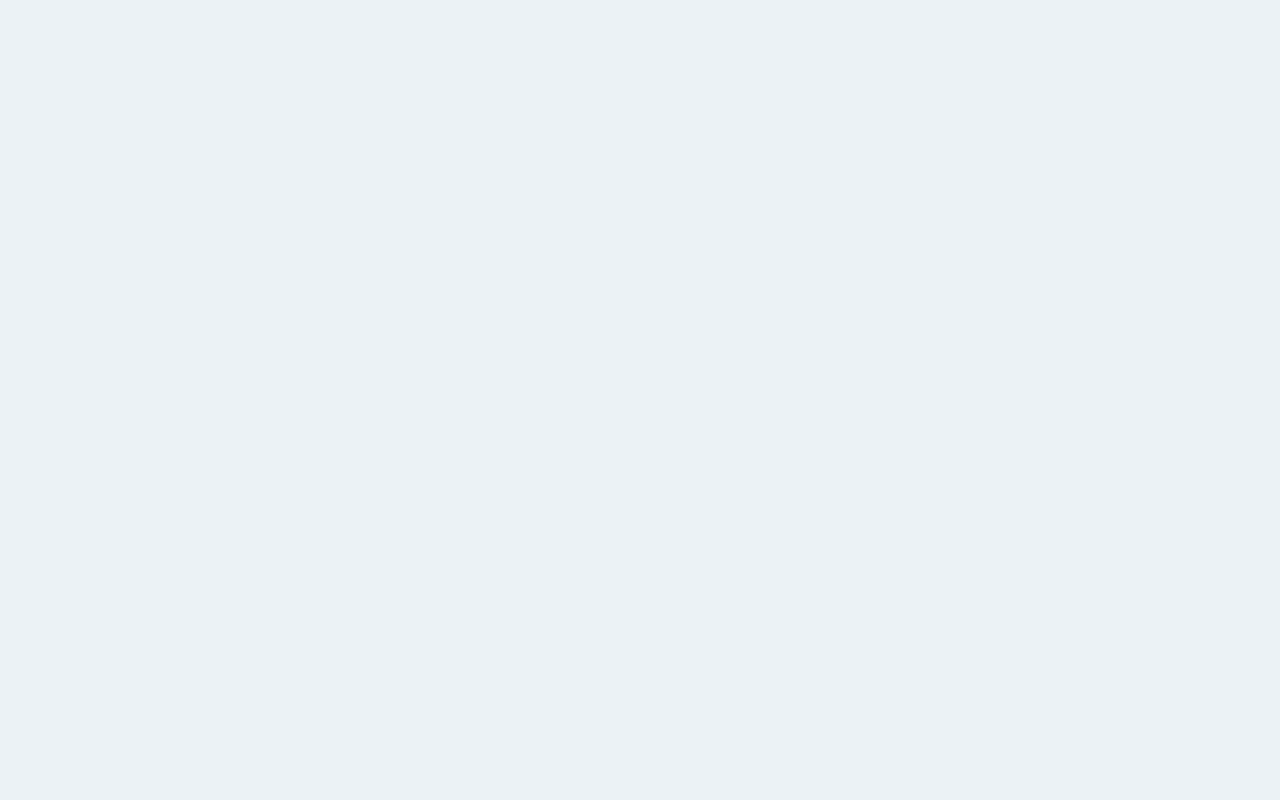
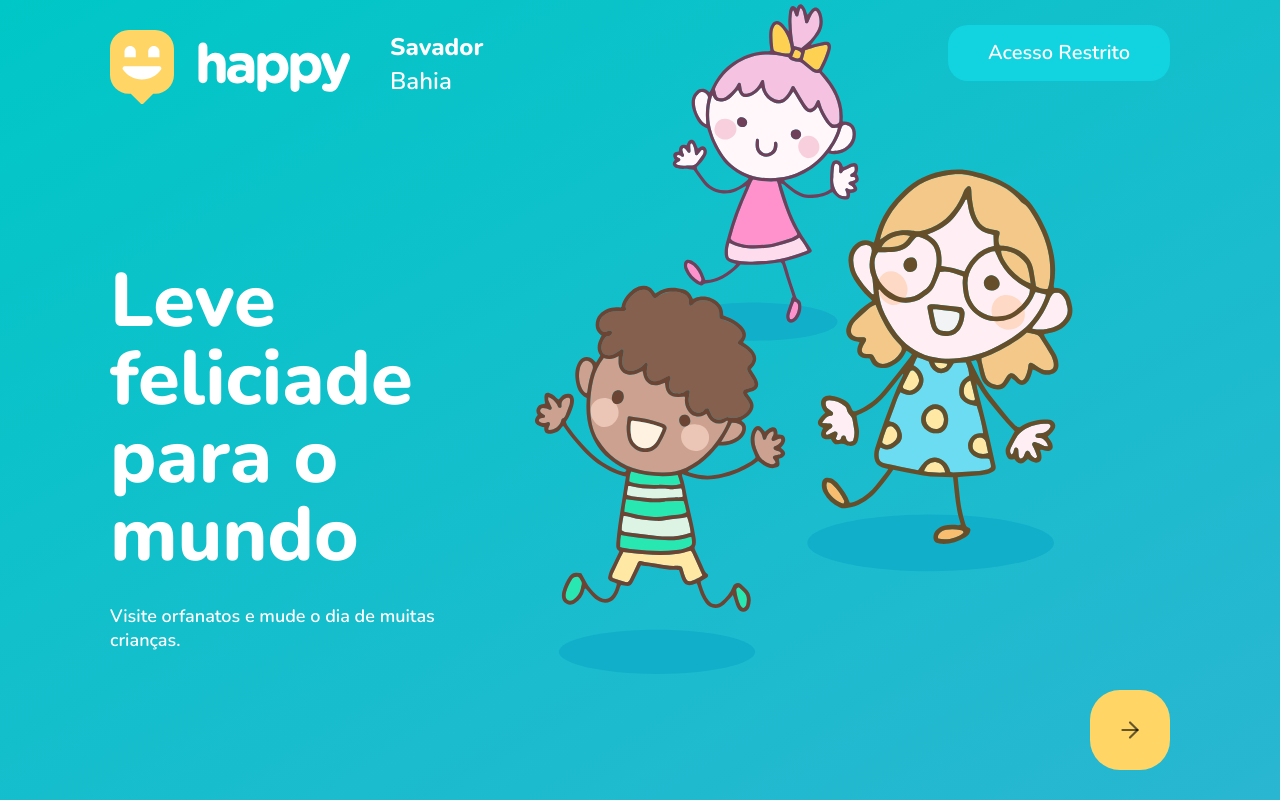
Before and after one commit to MatheusSESH/Happy, a React (Create React App) app in the folder web/: page / in a window 1280 px wide. Built offline with nearby package versions, Linux system fonts and the light colour scheme.

Commit message:
fix: routes

```diff
--- a/web/src/pages/dashboard/login.tsx
+++ b/web/src/pages/dashboard/login.tsx
@@ -12,7 +12,7 @@ export default function loginUser() {
         <div className="login-content">
             <LoginApp/>
             <main className="container-form">
-                    <Link to="/home" className="arrow-goBack">
+                    <Link to="/" className="arrow-goBack">
                         <FiArrowLeft size={24} color="#15b6d6"/>
                     </Link>
                 <form className="login-form">
@@ -37,7 +37,7 @@ export default function loginUser() {
                         </Link>
                     </div>
 
-                    <Link to="/home">
+                    <Link to="/">
                         <button className="login-user" type="submit">
                             Entrar
                         </button>
--- a/web/src/routes.tsx
+++ b/web/src/routes.tsx
@@ -13,7 +13,7 @@ function Routes() {
     return(
         <BrowserRouter>
             <Switch>
-                <Route path="/home" exact component={Landing} />
+                <Route path="/" exact component={Landing} />
                 <Route path="/login" component={Login} />
                 <Route path="/forgot-password" component={ForgetPassword} />
                 <Route path="/app" component={OrphanageMap} />
```
